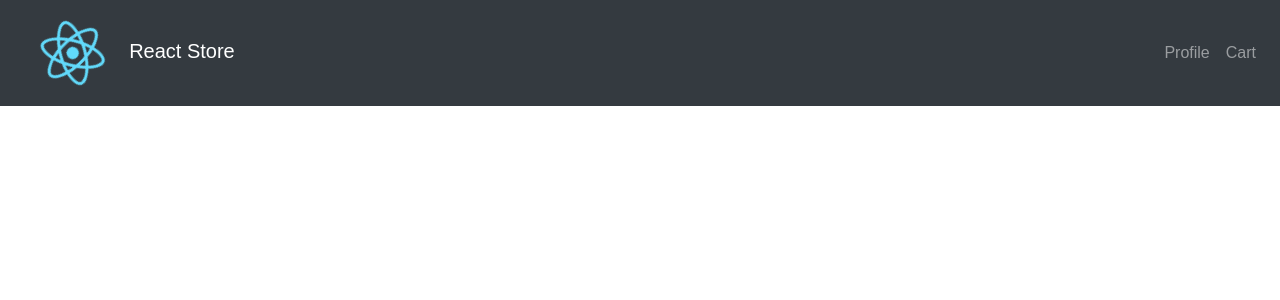
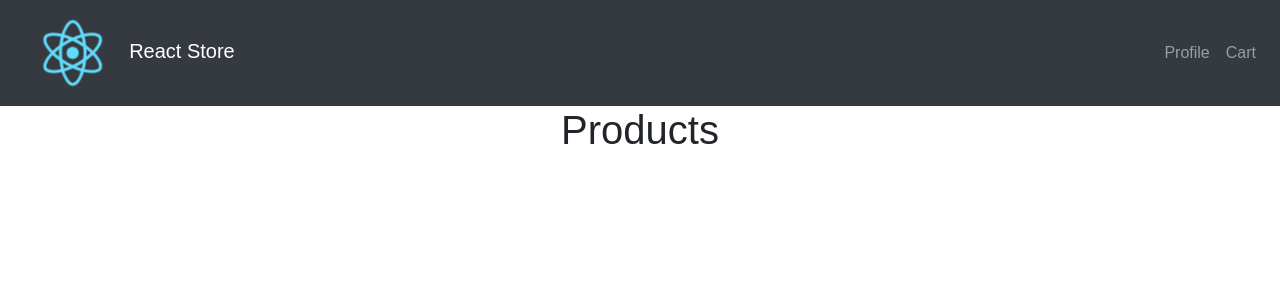
Before and after one commit to akiran/reactfoo-delhi-react-workshop, a React (Create React App) app: page / in a window 1280 px wide. Shown: the top 300 px of the page. Built offline with nearby package versions, Linux system fonts and the light colour scheme.

Commit message:
Product list starter

```diff
--- a/src/App.js
+++ b/src/App.js
@@ -1,12 +1,14 @@
 import React, { Component } from "react";
 import "./App.css";
 import Header from "./components/Header";
+import ProductList from "./components/ProductList";
 
 class App extends Component {
   render() {
     return (
       <div className="App">
         <Header />
+        <ProductList />
       </div>
     );
   }
--- /dev/null
+++ b/src/components/ProductList.js
@@ -0,0 +1,16 @@
+import React from "react";
+
+const products = [
+  { id: 1, title: "laptop", price: "$1000", description: "" },
+  { id: 2, title: "keyboard", price: "$100", description: "" }
+];
+
+export default class ProductList extends React.Component {
+  render() {
+    return (
+      <div>
+        <h1>Products</h1>
+      </div>
+    );
+  }
+}
```
